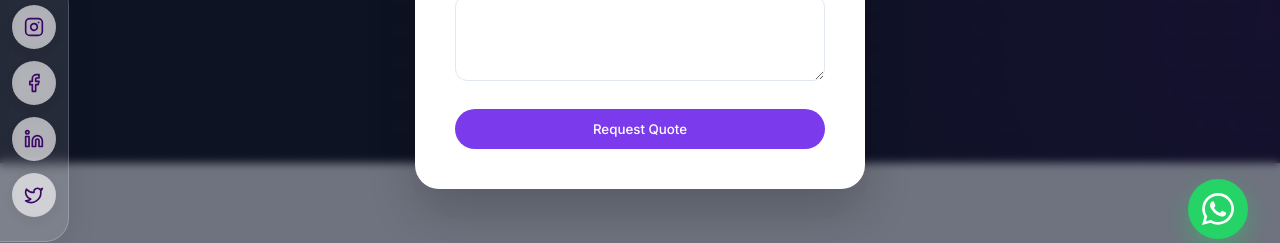
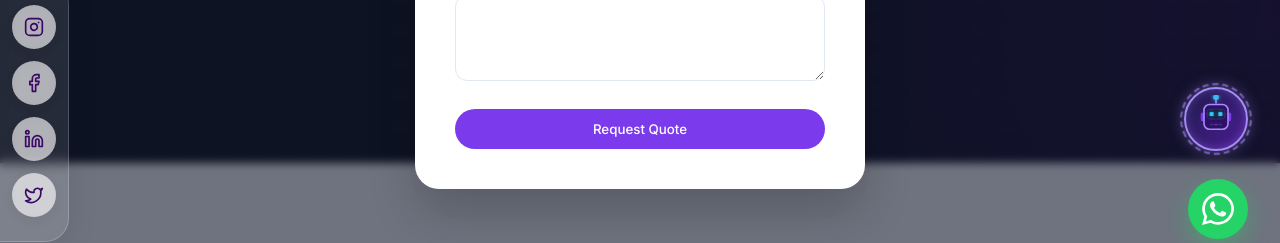
Before and after one commit to asishkumarv/b2b, a React (Vite) app in the folder Frontend/: page / in a window 1280 px wide. Shown: the part 529-772 px from the top of the page. Built offline with nearby package versions, Linux system fonts and the light colour scheme; no server answers.

Commit message:
twat bot update2

```diff
--- a/Frontend/index.html
+++ b/Frontend/index.html
@@ -17,20 +17,15 @@
     <!--Start of Tawk.to Script-->
     <script type="text/javascript">
     var Tawk_API=Tawk_API||{}, Tawk_LoadStart=new Date();
-    Tawk_API.customStyle = {
-        visibility: {
-            desktop: {
-                position: 'br',
-                xOffset: 32,
-                yOffset: 100
-            },
-            mobile: {
-                position: 'br',
-                xOffset: 32,
-                yOffset: 100
-            }
-        }
+
+    // Hide default widget, we will trigger it from our custom React component
+    Tawk_API.onLoad = function() {
+        Tawk_API.hideWidget();
     };
+    Tawk_API.onChatMinimized = function() {
+        Tawk_API.hideWidget();
+    };
+
     (function(){
     var s1=document.createElement("script"),s0=document.getElementsByTagName("script")[0];
     s1.async=true;
--- a/Frontend/src/App.jsx
+++ b/Frontend/src/App.jsx
@@ -14,6 +14,7 @@ import Blog from "./pages/Blog";
 import BlogPost from "./pages/BlogPost";
 import QuotePopup from "./components/QuotePopup";
 import WhatsAppFloat from "./components/WhatsAppFloat";
+import TawkBotFloat from "./components/TawkBotFloat";
 import SocialSidebar from "./components/SocialSidebar";
 
 function App() {
@@ -44,6 +45,7 @@ function App() {
     <div style={{ display: "flex", flexDirection: "column", minHeight: "100vh" }}>
       <QuotePopup />
       <WhatsAppFloat />
+      <TawkBotFloat />
       <SocialSidebar />
       <Navbar />
 
--- /dev/null
+++ b/Frontend/src/components/TawkBotFloat.jsx
@@ -0,0 +1,134 @@
+import React, { useState } from 'react';
+import { motion } from 'framer-motion';
+
+const TawkBotFloat = () => {
+  const [isHovered, setIsHovered] = useState(false);
+
+  const handleClick = () => {
+    if (window.Tawk_API) {
+      // Show the widget first
+      window.Tawk_API.showWidget();
+
+      // Add a small delay to allow Tawk.to to re-calculate its DOM dimensions
+      // before maximizing. This prevents the "full screen" fallback bug.
+      setTimeout(() => {
+        window.Tawk_API.maximize();
+      }, 150);
+    }
+  };
+
+  return (
+    <motion.button
+      onClick={handleClick}
+      onMouseEnter={() => setIsHovered(true)}
+      onMouseLeave={() => setIsHovered(false)}
+      initial={{ scale: 0, opacity: 0 }}
+      animate={{ scale: 1, opacity: 1 }}
+      transition={{ delay: 1.2, type: "spring", stiffness: 200, damping: 20 }}
+      whileHover={{ scale: 1.1 }}
+      whileTap={{ scale: 0.9 }}
+      style={{
+        position: 'fixed',
+        bottom: '120px',
+        right: '2rem',
+        width: '64px',
+        height: '64px',
+        background: 'linear-gradient(135deg, #1e1b4b, #4c1d95)', // Cyber purple gradient
+        border: '2px solid #a78bfa',
+        borderRadius: '50%',
+        display: 'flex',
+        alignItems: 'center',
+        justifyContent: 'center',
+        boxShadow: '0 0 15px rgba(167, 139, 250, 0.5), inset 0 0 10px rgba(167, 139, 250, 0.3)',
+        zIndex: 9999,
+        cursor: 'pointer',
+        outline: 'none',
+        overflow: 'visible'
+      }}
+      aria-label="Chat with our AI Bot"
+    >
+      {/* Outer rotating cyber ring */}
+      <motion.div
+        animate={{ rotate: 360 }}
+        transition={{ duration: 10, repeat: Infinity, ease: "linear" }}
+        style={{
+          position: 'absolute',
+          top: -6,
+          left: -6,
+          right: -6,
+          bottom: -6,
+          border: '2px dashed rgba(167, 139, 250, 0.6)',
+          borderRadius: '50%',
+          zIndex: -1
+        }}
+      />
+
+      {/* Bot Icon with floating animation */}
+      <motion.div
+        animate={{ y: [0, -4, 0] }}
+        transition={{ duration: 2.5, repeat: Infinity, ease: "easeInOut" }}
+        style={{ position: 'relative' }}
+      >
+        <svg
+          xmlns="http://www.w3.org/2000/svg"
+          width="40"
+          height="40"
+          viewBox="0 0 100 100"
+          fill="none"
+        >
+          {/* Antenna Base */}
+          <line x1="50" y1="20" x2="50" y2="6" stroke="#a78bfa" strokeWidth="4" strokeLinecap="round" />
+
+          {/* Antenna Glowing Ball */}
+          <motion.circle
+            cx="50" cy="6" r="5" fill="#38bdf8"
+            animate={{ scale: [1, 1.4, 1], opacity: [0.7, 1, 0.7] }}
+            transition={{ duration: 1.5, repeat: Infinity, ease: "easeInOut" }}
+            style={{ filter: 'drop-shadow(0px 0px 4px #38bdf8)' }}
+          />
+
+          {/* Cyber Ears */}
+          <rect x="12" y="44" width="8" height="22" rx="4" fill="#7c3aed" />
+          <rect x="80" y="44" width="8" height="22" rx="4" fill="#7c3aed" />
+
+          {/* Main Head Casing */}
+          <rect x="20" y="24" width="60" height="62" rx="14" fill="#2e1065" stroke="#a78bfa" strokeWidth="4" />
+
+          {/* Dark Glass Visor */}
+          <rect x="28" y="36" width="44" height="24" rx="6" fill="#0f172a" stroke="#4c1d95" strokeWidth="2" />
+
+          {/* Left Glowing Eye (Blinking) */}
+          <motion.rect
+            x="34" y="43" width="10" height="10" rx="3" fill="#38bdf8"
+            style={{ filter: 'drop-shadow(0px 0px 5px #38bdf8)', originY: 0.5, originX: 0.5 }}
+            initial={{ scaleY: 1 }}
+            animate={{ scaleY: [1, 0.2, 1, 1, 1] }}
+            transition={{ duration: 4, repeat: Infinity, times: [0, 0.05, 0.1, 0.5, 1] }}
+          />
+
+          {/* Right Glowing Eye (Blinking) */}
+          <motion.rect
+            x="56" y="43" width="10" height="10" rx="3" fill="#38bdf8"
+            style={{ filter: 'drop-shadow(0px 0px 5px #38bdf8)', originY: 0.5, originX: 0.5 }}
+            initial={{ scaleY: 1 }}
+            animate={{ scaleY: [1, 0.2, 1, 1, 1] }}
+            transition={{ duration: 4, repeat: Infinity, times: [0, 0.05, 0.1, 0.5, 1] }}
+          />
+
+          {/* Voice Visualizer / Mouth Grid */}
+          <motion.g
+            initial={{ opacity: 0.3 }}
+            animate={{ opacity: isHovered ? [0.4, 1, 0.4] : 0.3 }}
+            transition={isHovered ? { duration: 0.3, repeat: Infinity, ease: "linear" } : { duration: 0.3 }}
+          >
+            <rect x="36" y="72" width="6" height="4" rx="2" fill="#a78bfa" />
+            <rect x="44" y="72" width="12" height="4" rx="2" fill="#a78bfa" />
+            <rect x="58" y="72" width="6" height="4" rx="2" fill="#a78bfa" />
+          </motion.g>
+        </svg>
+      </motion.div>
+    </motion.button>
+  );
+};
+
+export default TawkBotFloat;
--- a/Frontend/src/hooks/usePageContent.js
+++ b/Frontend/src/hooks/usePageContent.js
@@ -39,7 +39,7 @@ export const usePageContent = (pageKey, defaultTitle, defaultDescription, defaul
     };
 
     fetchContent();
-  }, [pageKey, defaultTitle, defaultDescription, defaultData, defaultImageUrl]);
+  }, [pageKey]); // Removing defaultData/arrays from deps to prevent infinite loops
 
   return content;
 };
```
